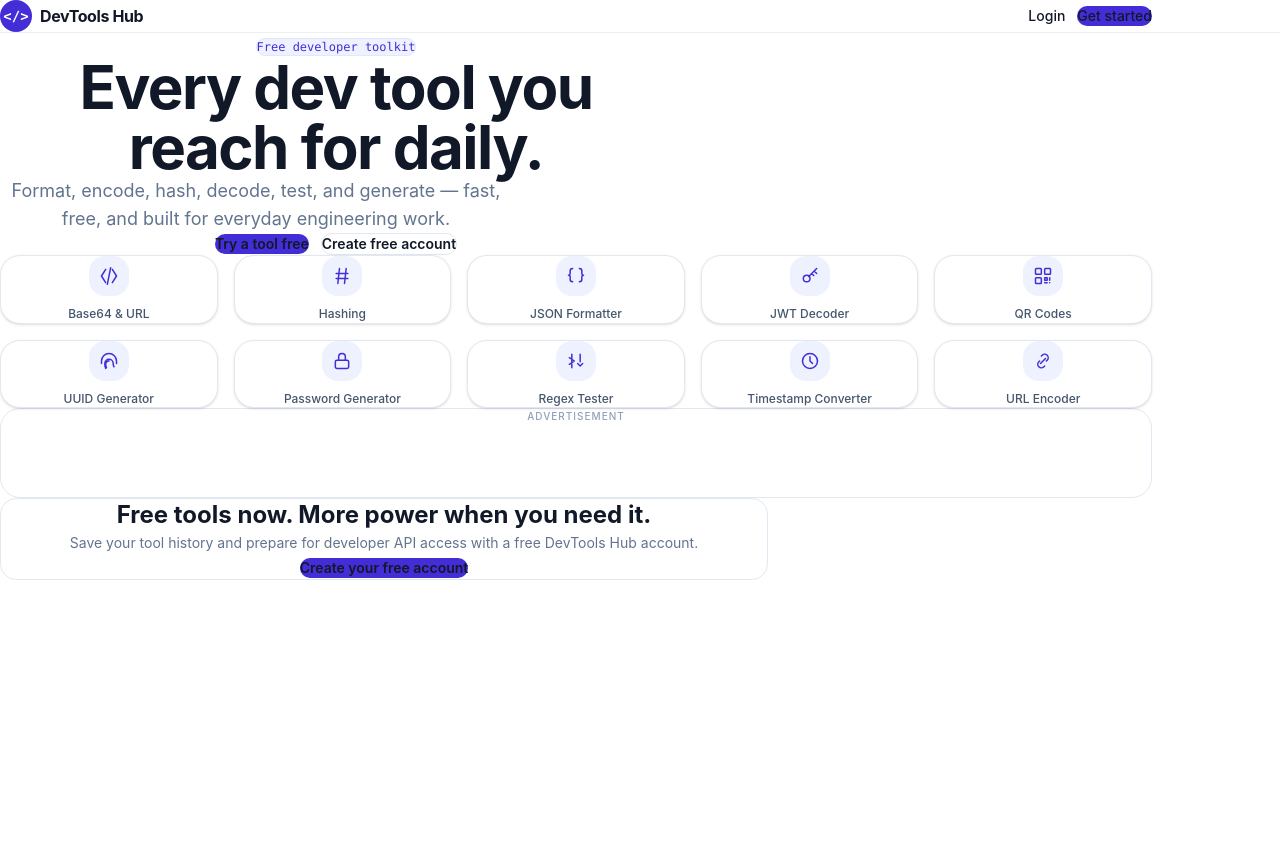
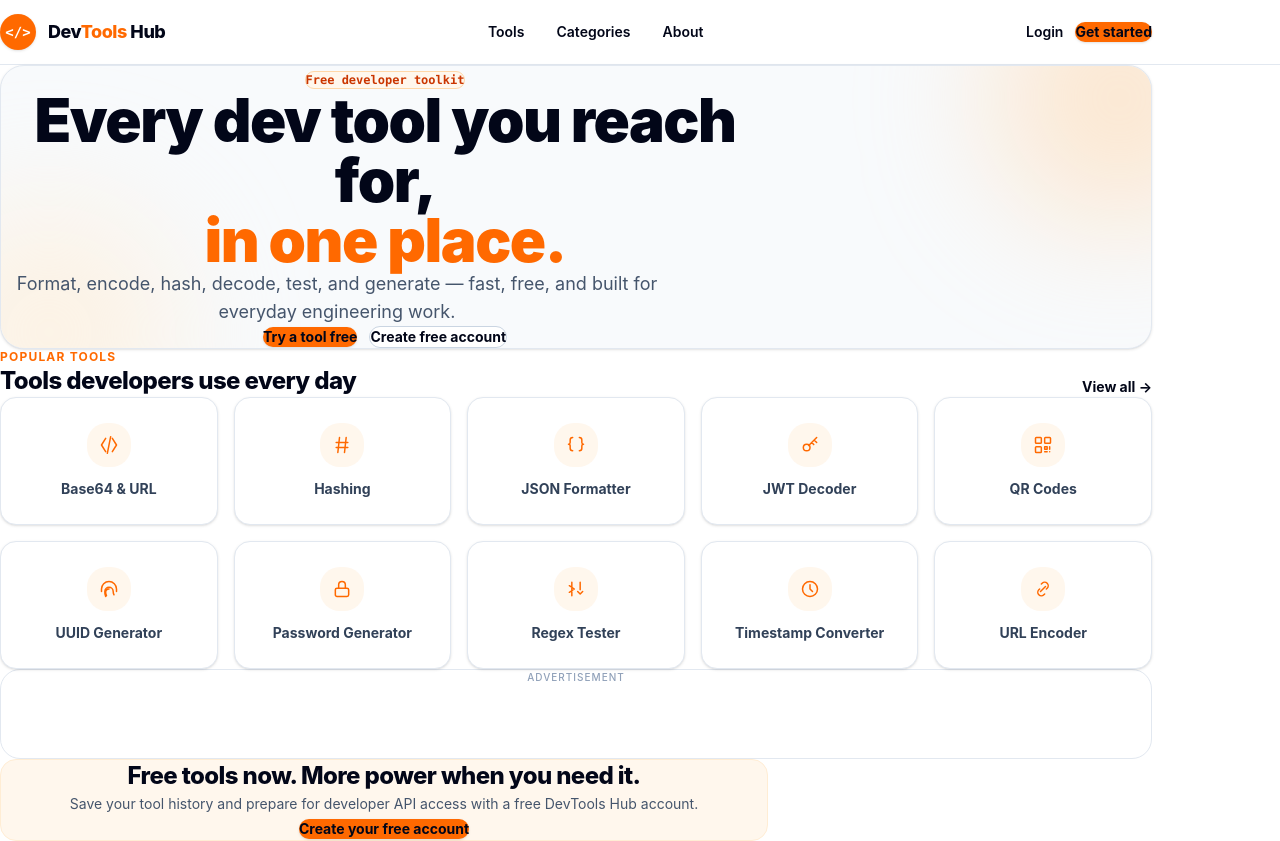
Before and after one commit to christalselvin/devtool-hub-frondend, a React (Vite) app: page / in a window 1280 px wide. Before the commit the page ends 800 px from the top, so only its background shows below. Built offline with nearby package versions, Linux system fonts and the light colour scheme; no server answers.

Commit message:
fix(frontend): apply brand styling to public home page

```diff
--- a/src/pages/HomePage.tsx
+++ b/src/pages/HomePage.tsx
@@ -29,76 +29,123 @@
 
 export default function HomePage() {
   return (
-    <div className="min-h-screen bg-bg">
+    <div className="min-h-screen bg-white text-slate-950">
       <Seo path="/" />
 
-      <header className="border-b border-slate-200/70">
-        <div className="mx-auto flex max-w-6xl items-center justify-between px-5 py-4 sm:px-8">
-          <Link to="/" className="flex items-center gap-2">
-            <div className="flex h-8 w-8 items-center justify-center rounded-lg bg-indigo-700 font-mono text-sm font-bold text-white">
+      <header className="border-b border-slate-200 bg-white/95 backdrop-blur-xl">
+        <div className="mx-auto flex min-h-16 max-w-6xl items-center justify-between px-5 sm:px-8">
+          <Link to="/" className="group flex items-center gap-3">
+            <span className="flex h-9 w-9 items-center justify-center rounded-xl bg-orange-500 font-mono text-sm font-bold text-white shadow-sm transition-transform group-hover:-translate-y-0.5">
               {"</>"}
-            </div>
-            <span className="text-base font-bold tracking-tight text-ink">DevTools Hub</span>
+            </span>
+            <span className="text-lg font-extrabold tracking-tight text-slate-950">
+              Dev<span className="text-orange-500">Tools</span> Hub
+            </span>
           </Link>
+
+          <nav className="hidden items-center gap-8 md:flex">
+            <Link className="text-sm font-semibold text-slate-700 transition-colors hover:text-orange-500" to="/tools">
+              Tools
+            </Link>
+            <Link className="text-sm font-semibold text-slate-700 transition-colors hover:text-orange-500" to="/categories">
+              Categories
+            </Link>
+            <Link className="text-sm font-semibold text-slate-700 transition-colors hover:text-orange-500" to="/about">
+              About
+            </Link>
+          </nav>
+
           <div className="flex items-center gap-2 sm:gap-3">
-            <Link to="/login" className="rounded-lg px-3 py-2 text-sm font-medium text-slate-600 hover:bg-slate-100">
+            <Link
+              to="/login"
+              className="rounded-lg px-3 py-2 text-sm font-semibold text-slate-700 transition-colors hover:bg-orange-50 hover:text-orange-600"
+            >
               Login
             </Link>
-            <Link to="/register" className="rounded-lg bg-indigo-700 px-3 py-2 text-sm font-medium text-white hover:bg-indigo-800 sm:px-4">
+            <Link
+              to="/register"
+              className="rounded-lg bg-orange-500 px-4 py-2.5 text-sm font-bold text-white shadow-sm transition-all hover:bg-orange-600 hover:shadow-md focus:outline-none focus:ring-4 focus:ring-orange-500/15"
+            >
               Get started
             </Link>
           </div>
         </div>
       </header>
 
-      <main className="mx-auto max-w-6xl px-5 pb-20 pt-16 sm:px-8 sm:pt-24">
-        <div className="mx-auto max-w-2xl text-center">
-          <span className="inline-flex items-center gap-1.5 rounded-full border border-indigo-100 bg-indigo-50 px-3 py-1 font-mono text-xs font-medium text-indigo-700">
+      <main className="mx-auto max-w-6xl px-5 pb-20 pt-14 sm:px-8 sm:pt-20">
+        <section className="relative overflow-hidden rounded-3xl border border-slate-200 bg-slate-50 px-5 py-14 text-center shadow-sm sm:px-10 lg:py-20">
+          <div className="pointer-events-none absolute -right-24 -top-24 h-64 w-64 rounded-full bg-orange-200/50 blur-3xl" />
+          <div className="pointer-events-none absolute -bottom-28 -left-20 h-64 w-64 rounded-full bg-orange-100/60 blur-3xl" />
+
+          <div className="relative mx-auto max-w-3xl">
+            <span className="inline-flex items-center rounded-full border border-orange-200 bg-orange-50 px-3 py-1 font-mono text-xs font-semibold text-orange-700">
               Free developer toolkit
             </span>
 
-          <h1 className="mt-5 text-4xl font-bold tracking-tight text-ink sm:text-5xl lg:text-6xl">
-            Every dev tool you
-            <br className="hidden sm:block" /> reach for daily.
+            <h1 className="mt-6 text-4xl font-black tracking-tight text-slate-950 sm:text-5xl lg:text-6xl">
+              Every dev tool you reach for,
+              <span className="block text-orange-500">in one place.</span>
             </h1>
 
-          <p className="mx-auto mt-5 max-w-lg text-base text-slate-500 sm:text-lg">
+            <p className="mx-auto mt-5 max-w-2xl text-base leading-7 text-slate-600 sm:text-lg">
               Format, encode, hash, decode, test, and generate — fast, free, and built for everyday engineering work.
             </p>
 
             <div className="mt-8 flex flex-col items-center justify-center gap-3 sm:flex-row">
-            <Link to="/tools/json" className="w-full rounded-lg bg-indigo-700 px-6 py-3 text-center text-sm font-semibold text-white hover:bg-indigo-800 sm:w-auto">
+              <Link
+                to="/tools/json"
+                className="w-full rounded-lg bg-orange-500 px-6 py-3 text-center text-sm font-bold text-white shadow-sm transition-all hover:bg-orange-600 hover:shadow-md sm:w-auto"
+              >
                 Try a tool free
               </Link>
-            <Link to="/register" className="w-full rounded-lg border border-slate-200 bg-white px-6 py-3 text-center text-sm font-semibold text-ink hover:bg-slate-50 sm:w-auto">
+              <Link
+                to="/register"
+                className="w-full rounded-lg border border-slate-300 bg-white px-6 py-3 text-center text-sm font-bold text-slate-900 transition-all hover:border-orange-300 hover:bg-orange-50 sm:w-auto"
+              >
                 Create free account
               </Link>
             </div>
           </div>
+        </section>
 
-        <div className="mt-16 grid grid-cols-2 gap-3 sm:mt-20 sm:grid-cols-3 sm:gap-4 lg:grid-cols-5">
+        <section aria-label="Developer tools" className="mt-12">
+          <div className="mb-5 flex items-end justify-between gap-4">
+            <div>
+              <p className="text-xs font-bold uppercase tracking-widest text-orange-500">Popular tools</p>
+              <h2 className="mt-1 text-2xl font-extrabold tracking-tight text-slate-950">Tools developers use every day</h2>
+            </div>
+            <Link className="hidden text-sm font-bold text-orange-600 hover:text-orange-700 sm:block" to="/tools">
+              View all →
+            </Link>
+          </div>
+
+          <div className="grid grid-cols-2 gap-3 sm:grid-cols-3 sm:gap-4 lg:grid-cols-5">
             {TOOLS.map(({ icon: Icon, label, path }) => (
               <Link
                 key={label}
                 to={path}
-              className="group flex flex-col items-center gap-2.5 rounded-xl border border-slate-200 bg-white px-3 py-5 text-center shadow-sm transition-all hover:-translate-y-0.5 hover:border-indigo-200 hover:shadow-md focus:outline-none focus-visible:ring-2 focus-visible:ring-indigo-500"
+                className="group flex min-h-32 flex-col items-center justify-center gap-3 rounded-2xl border border-slate-200 bg-white px-3 py-5 text-center shadow-sm transition-all duration-200 hover:-translate-y-1 hover:border-orange-200 hover:shadow-lg focus:outline-none focus-visible:ring-4 focus-visible:ring-orange-500/15"
               >
-              <div className="flex h-10 w-10 items-center justify-center rounded-lg bg-indigo-50 text-indigo-700 group-hover:bg-indigo-700 group-hover:text-white">
+                <span className="flex h-11 w-11 items-center justify-center rounded-xl bg-orange-50 text-orange-500 transition-colors group-hover:bg-orange-500 group-hover:text-white">
                   <Icon className="h-5 w-5" />
-              </div>
-              <span className="text-xs font-medium leading-snug text-slate-600">{label}</span>
+                </span>
+                <span className="text-sm font-bold leading-snug text-slate-700 group-hover:text-slate-950">{label}</span>
               </Link>
             ))}
           </div>
+        </section>
 
         <AdSenseSlot />
 
-        <section className="mx-auto mt-10 max-w-3xl rounded-2xl border border-slate-200 bg-white p-6 text-center sm:p-8">
-          <h2 className="text-2xl font-bold text-ink">Free tools now. More power when you need it.</h2>
-          <p className="mt-2 text-sm leading-6 text-slate-500">
+        <section className="mx-auto mt-12 max-w-3xl rounded-2xl border border-orange-100 bg-orange-50 p-7 text-center sm:p-9">
+          <h2 className="text-2xl font-extrabold tracking-tight text-slate-950">Free tools now. More power when you need it.</h2>
+          <p className="mt-2 text-sm leading-6 text-slate-600">
             Save your tool history and prepare for developer API access with a free DevTools Hub account.
           </p>
-          <Link to="/register" className="mt-5 inline-flex rounded-lg bg-indigo-700 px-5 py-2.5 text-sm font-semibold text-white hover:bg-indigo-800">
+          <Link
+            to="/register"
+            className="mt-5 inline-flex rounded-lg bg-orange-500 px-5 py-2.5 text-sm font-bold text-white shadow-sm transition-all hover:bg-orange-600 hover:shadow-md"
+          >
             Create your free account
           </Link>
         </section>
```
Lines whose indentation alone changed are shown as unchanged.
